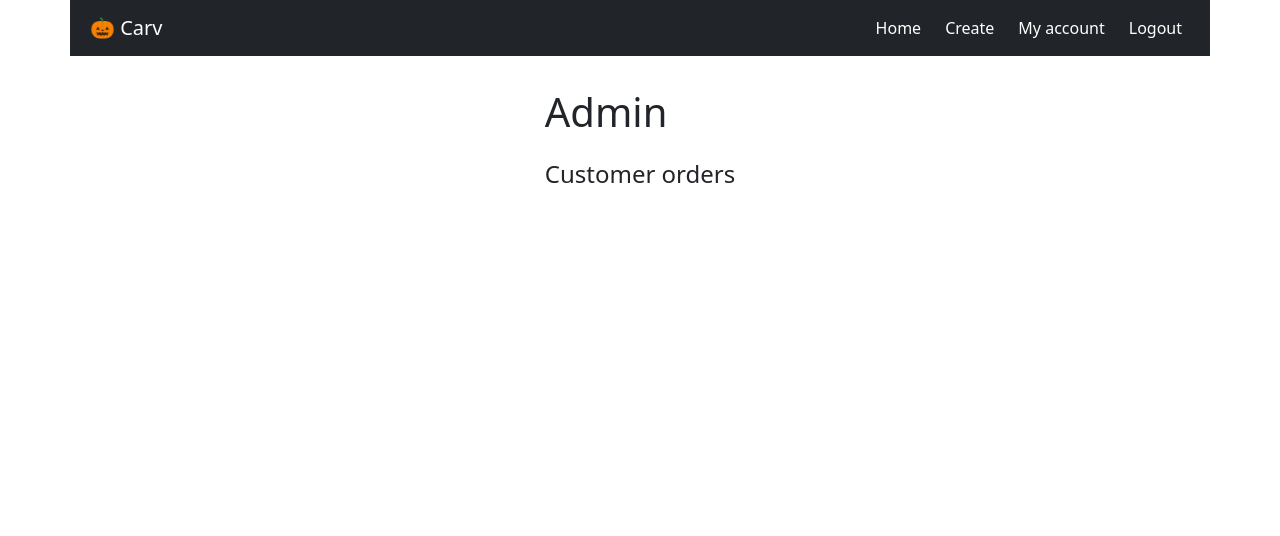
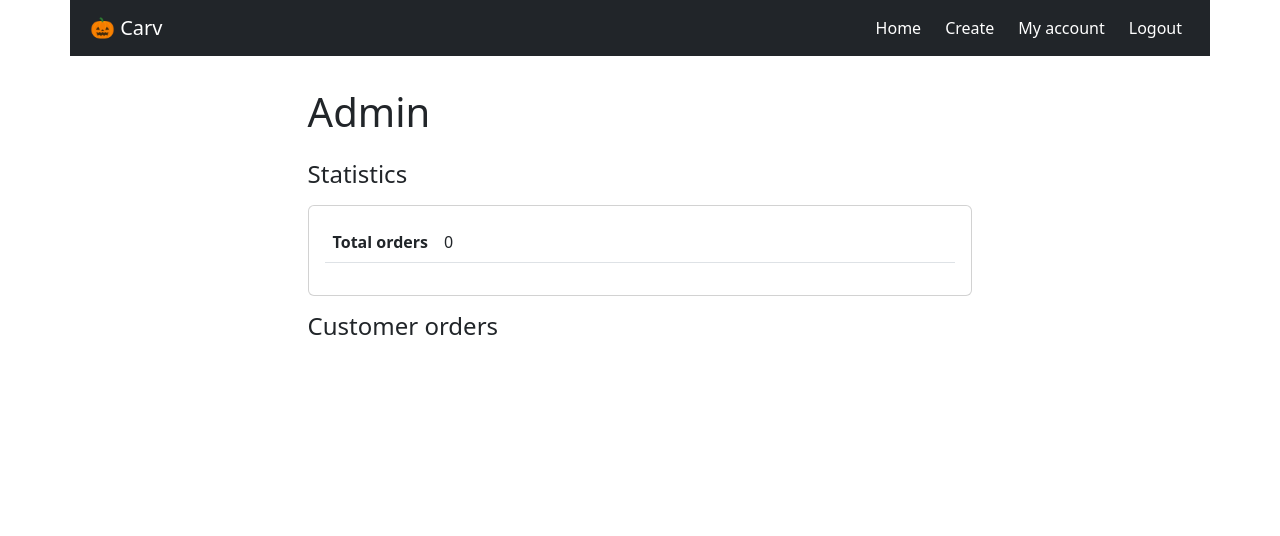
Before and after one commit to shielsr/assignment-04, a Flask app: page /admin in a window 1280 px wide. Shown: the top 536 px of the page. Run offline with Flask 3, Linux system fonts and the light colour scheme; the visitor is signed in with stand-in values (Sample User, id 1); data that the repository does not hold is empty; some libraries are stand-ins or nearby versions.

Commit message:
Adding stats to the /admin page with raw sql queries

```diff
--- a/app.py
+++ b/app.py
@@ -190,11 +190,6 @@ def delete_order(order_id):
     db.session.commit()
     return redirect(url_for("my_account"))
 
-@app.route("/admin")
-@login_required
-def admin_page():
-    orders = Order.query.order_by(Order.order_id).all()
-    return render_template("admin.html", orders=orders)
 
 @app.route("/my-account")
 @login_required
@@ -213,15 +208,31 @@ def update_status(order_id):
     return redirect(request.referrer or url_for('orders'))
 
 
+@app.route("/admin")
+@login_required
+def admin_page():
+    orders = Order.query.order_by(Order.order_id).all()
+
+    total_query = db.session.execute(text('SELECT COUNT(*) AS total_orders FROM "order";'))
+    total_orders = total_query.scalar()  # returns a single integer
+
+    return render_template("admin.html", orders=orders, total_orders=total_orders)
 
 @app.route('/test')
 def test_page():
     """ Ignore this for now. Just testing out raw queries. """
+    # Query all rows from pumpkin_design
     result = db.session.execute(text('SELECT * FROM "pumpkin_design"'))
-    rows = result.all()
+    rows = result.fetchall()
     rows_list = [dict(row._mapping) for row in rows]
-    return jsonify(rows_list)
 
+    # Query total number of orders
+    total_query = db.session.execute(text('SELECT COUNT(*) AS total_orders FROM "order";'))
+    total_orders = total_query.scalar()  # returns a single integer
+    return jsonify({
+        "pumpkin_designs": rows_list,
+        "total_orders": total_orders
+    })
 
 
 @app.route('/seed')
--- a/templates/admin.html
+++ b/templates/admin.html
@@ -4,6 +4,21 @@
 {% block main %}
 
 
+
+<h4 class="card-title mb-3">Statistics</h4>
+
+<div class="card mb-3">
+    <div class="card-body">
+        <table class="table">
+            <tbody>
+                <tr>
+                    <th scope="row" class="hug">Total orders</th>
+                    <td>{{ total_orders }}</td>
+                </tr>
+            </tbody>
+        </table>
+    </div>
+</div>
 
 <h4 class="card-title mb-3">Customer orders</h4>
 
```
Also changed, not shown: instance/db.sqlite3.
